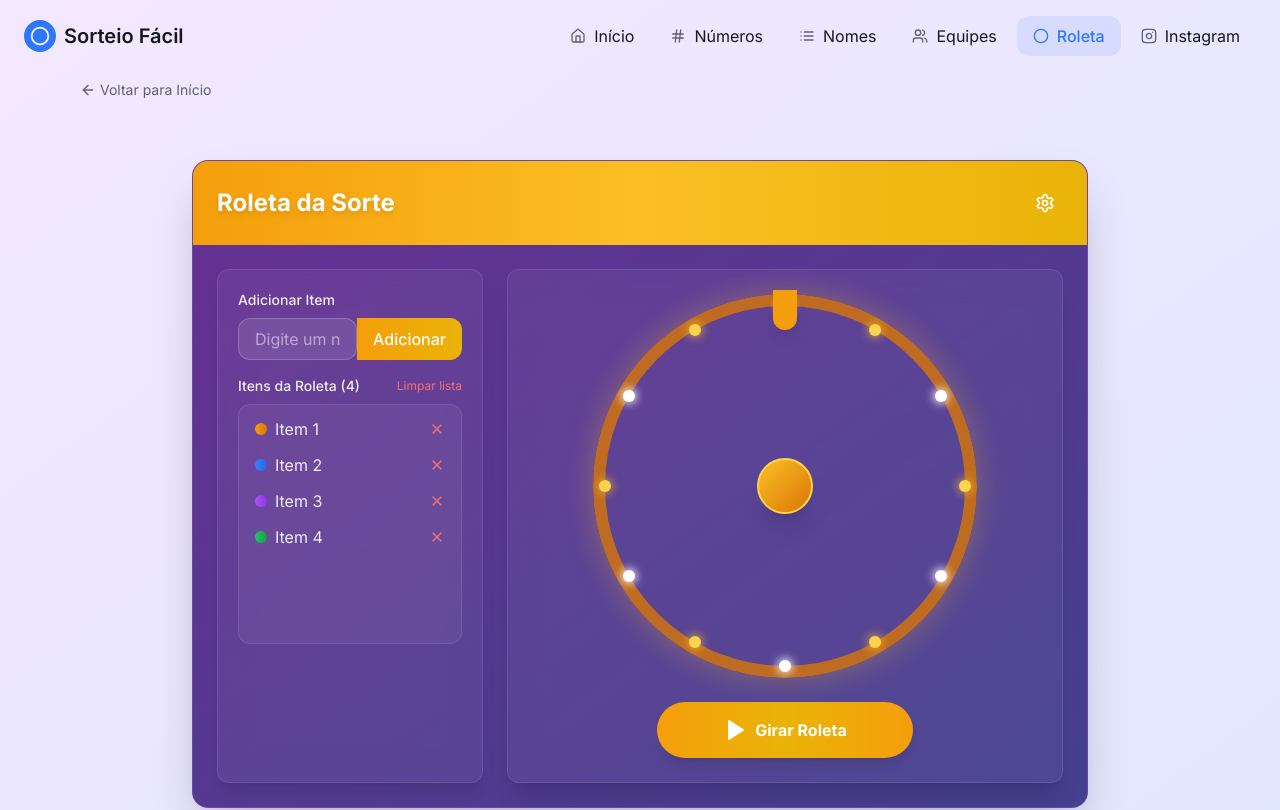
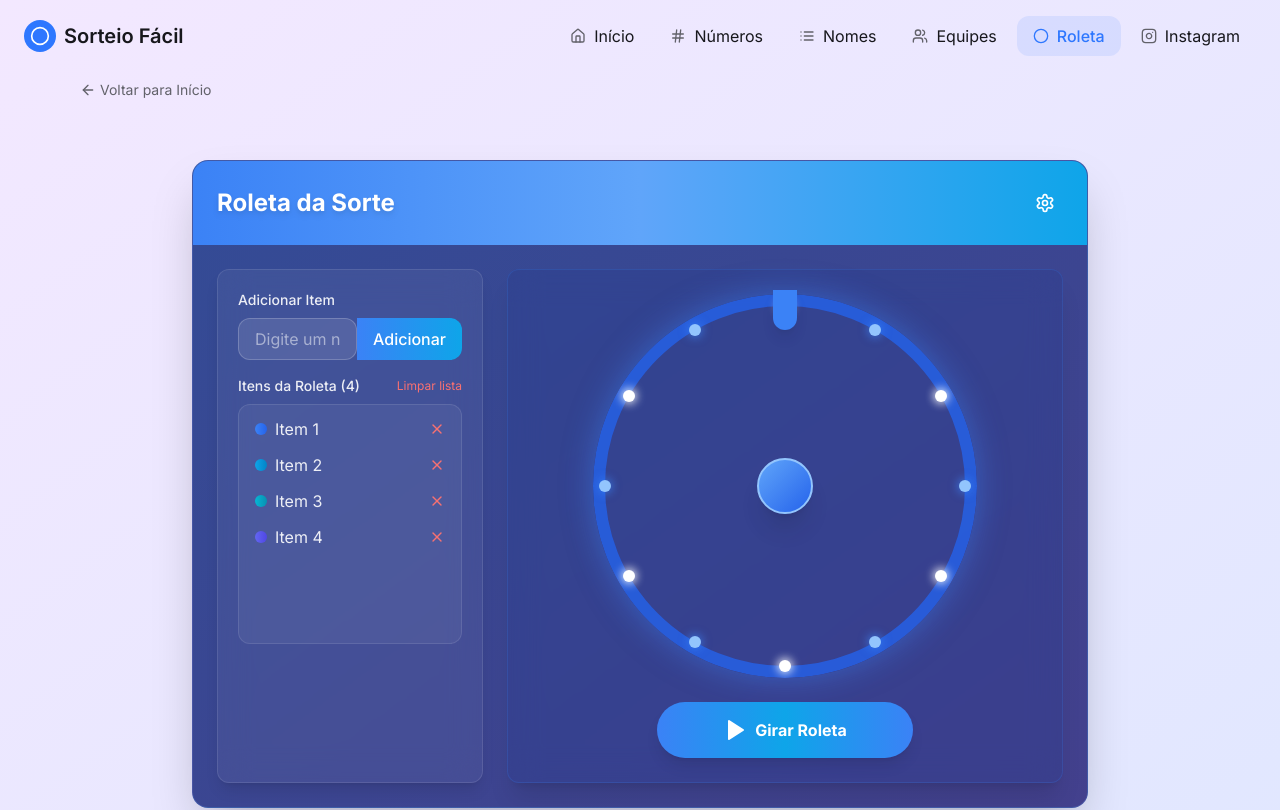
Before and after one commit to ivancrp/sorteo-facil, a React (Vite) app: page /sorteio/roleta in a window 1280 px wide. Shown: the top 810 px of the page. Built offline with nearby package versions, Linux system fonts and the light colour scheme.

Commit message:
Refactor Roulette component
Update the styling of the roulette wheel component, using a blue color scheme.

```diff
--- a/src/components/Roulette.tsx
+++ b/src/components/Roulette.tsx
@@ -1,3 +1,4 @@
+
 import { useState, useRef, useEffect } from 'react';
 import { toast } from "sonner";
 import { Upload, X, Play, Settings, RefreshCw } from 'lucide-react';
@@ -72,12 +73,12 @@ const Roulette = ({
 
   const getItemColor = (index: number) => {
     const colors = [
-      { bg: 'bg-gradient-to-r from-amber-500 to-amber-600', text: 'text-white' },
       { bg: 'bg-gradient-to-r from-blue-500 to-blue-600', text: 'text-white' },
-      { bg: 'bg-gradient-to-r from-purple-500 to-purple-600', text: 'text-white' },
-      { bg: 'bg-gradient-to-r from-green-500 to-green-600', text: 'text-white' },
-      { bg: 'bg-gradient-to-r from-red-500 to-red-600', text: 'text-white' },
-      { bg: 'bg-gradient-to-r from-pink-500 to-pink-600', text: 'text-white' },
+      { bg: 'bg-gradient-to-r from-sky-500 to-sky-600', text: 'text-white' },
+      { bg: 'bg-gradient-to-r from-cyan-500 to-cyan-600', text: 'text-white' },
+      { bg: 'bg-gradient-to-r from-indigo-500 to-indigo-600', text: 'text-white' },
+      { bg: 'bg-gradient-to-r from-blue-400 to-blue-500', text: 'text-white' },
+      { bg: 'bg-gradient-to-r from-sky-400 to-sky-500', text: 'text-white' },
     ];
     return colors[index % colors.length];
   };
@@ -145,8 +146,8 @@ const Roulette = ({
 
   return (
     <div className="w-full max-w-4xl mx-auto">
-      <div className="bg-gradient-to-br from-purple-900/90 to-indigo-900/90 dark:from-purple-950 dark:to-indigo-950 shadow-2xl rounded-2xl overflow-hidden border border-purple-400/20">
-        <div className="bg-gradient-to-r from-amber-500 via-amber-400 to-yellow-500 p-6 text-white">
+      <div className="bg-gradient-to-br from-blue-900/90 to-indigo-900/90 dark:from-blue-950 dark:to-indigo-950 shadow-2xl rounded-2xl overflow-hidden border border-blue-400/20">
+        <div className="bg-gradient-to-r from-blue-500 via-blue-400 to-sky-500 p-6 text-white">
           <div className="flex items-center justify-between">
             <h2 className="text-2xl font-bold drop-shadow-md">Roleta da Sorte</h2>
             <button
@@ -160,7 +161,7 @@ const Roulette = ({
 
         {showSettings && (
           <div className="m-6 p-4 bg-white/5 backdrop-blur-lg rounded-lg animate-fade-in border border-white/10">
-            <h3 className="font-medium mb-3 text-amber-300">Configurações</h3>
+            <h3 className="font-medium mb-3 text-blue-300">Configurações</h3>
 
             <div className="grid grid-cols-1 md:grid-cols-2 gap-4">
               <div>
@@ -169,7 +170,7 @@ const Roulette = ({
                   type="number"
                   value={spinDuration}
                   onChange={(e) => setSpinDuration(Math.max(1, parseInt(e.target.value) || 5))}
-                  className="form-input w-full rounded-lg bg-white/10 border-white/20 text-white focus:ring-amber-500"
+                  className="form-input w-full rounded-lg bg-white/10 border-white/20 text-white focus:ring-blue-500"
                   min="1"
                   max="10"
                 />
@@ -216,7 +217,7 @@ const Roulette = ({
                 <button
                   onClick={handleAddItem}
                   disabled={isSpinning}
-                  className="px-4 py-2 bg-gradient-to-r from-amber-500 to-yellow-500 text-white rounded-r-lg disabled:opacity-50 font-medium hover:from-amber-600 hover:to-yellow-600"
+                  className="px-4 py-2 bg-gradient-to-r from-blue-500 to-sky-500 text-white rounded-r-lg disabled:opacity-50 font-medium hover:from-blue-600 hover:to-sky-600"
                 >
                   Adicionar
                 </button>
@@ -269,22 +270,22 @@ const Roulette = ({
           </div>
 
           <div className="flex flex-col items-center justify-center md:col-span-2">
-            <div className="relative bg-white/5 backdrop-blur-lg rounded-xl shadow-xl p-6 border border-white/10 w-full">
+            <div className="relative bg-blue-900/20 backdrop-blur-lg rounded-xl shadow-xl p-6 border border-blue-500/20 w-full">
               <div className="relative w-full mx-auto aspect-square max-w-96 mb-6">
                 <div className="absolute top-0 left-1/2 transform -translate-x-1/2 -mt-1 z-20">
-                  <div className="w-6 h-10 bg-amber-500 rounded-b-full shadow-lg"></div>
+                  <div className="w-6 h-10 bg-blue-500 rounded-b-full shadow-lg"></div>
                 </div>
 
                 <div
                   ref={wheelRef}
-                  className="absolute inset-0 rounded-full overflow-hidden shadow-[0_0_30px_rgba(251,191,36,0.3)] transition-all"
+                  className="absolute inset-0 rounded-full overflow-hidden shadow-[0_0_30px_rgba(59,130,246,0.5)] transition-all"
                   style={{
                     transform: `rotate(${rotation}deg)`,
                     transition: `transform ${spinDuration}s cubic-bezier(0.2, 0.8, 0.3, 1)`,
                     backfaceVisibility: 'hidden',
                   }}
                 >
-                  <div className="absolute inset-0 rounded-full border-[12px] border-amber-600/80 z-10"></div>
+                  <div className="absolute inset-0 rounded-full border-[12px] border-blue-600/80 z-10"></div>
 
                   {items.length > 0 ? (
                     items.map((item, index) => {
@@ -319,21 +320,21 @@ const Roulette = ({
                       );
                     })
                   ) : (
-                    <div className="w-full h-full bg-gradient-to-br from-gray-700/50 to-gray-900/50 flex items-center justify-center">
+                    <div className="w-full h-full bg-gradient-to-br from-blue-700/50 to-blue-900/50 flex items-center justify-center">
                       <p className="text-white/70 text-lg font-medium">Adicione itens</p>
                     </div>
                   )}
 
-                  <div className="absolute top-1/2 left-1/2 transform -translate-x-1/2 -translate-y-1/2 w-14 h-14 bg-gradient-to-br from-amber-400 to-amber-600 rounded-full z-20 flex items-center justify-center shadow-xl border-2 border-amber-300"></div>
+                  <div className="absolute top-1/2 left-1/2 transform -translate-x-1/2 -translate-y-1/2 w-14 h-14 bg-gradient-to-br from-blue-400 to-blue-600 rounded-full z-20 flex items-center justify-center shadow-xl border-2 border-blue-300"></div>
 
                   {[...Array(12)].map((_, i) => (
                     <div
                       key={i}
-                      className={`absolute w-3 h-3 rounded-full transform -translate-x-1/2 -translate-y-1/2 z-20 ${i % 2 === 0 ? 'bg-amber-300' : 'bg-white'}`}
+                      className={`absolute w-3 h-3 rounded-full transform -translate-x-1/2 -translate-y-1/2 z-20 ${i % 2 === 0 ? 'bg-blue-300' : 'bg-white'}`}
                       style={{
                         left: `${50 + 47 * Math.cos((i * 30 * Math.PI) / 180)}%`,
                         top: `${50 + 47 * Math.sin((i * 30 * Math.PI) / 180)}%`,
-                        boxShadow: i % 2 === 0 ? '0 0 8px 2px rgba(251,191,36,0.6)' : '0 0 8px 2px rgba(255,255,255,0.8)'
+                        boxShadow: i % 2 === 0 ? '0 0 8px 2px rgba(59,130,246,0.6)' : '0 0 8px 2px rgba(255,255,255,0.8)'
                       }}
                     ></div>
                   ))}
@@ -343,7 +344,7 @@ const Roulette = ({
               <button
                 onClick={spinWheel}
                 disabled={isSpinning || items.length < 2}
-                className="mt-4 px-8 py-4 bg-gradient-to-r from-amber-500 via-yellow-500 to-amber-500 hover:from-amber-600 hover:via-yellow-600 hover:to-amber-600 text-white font-bold rounded-full shadow-lg transition-all transform hover:scale-105 active:scale-95 disabled:opacity-50 disabled:hover:scale-100 w-full max-w-64 mx-auto flex items-center justify-center relative z-20"
+                className="mt-4 px-8 py-4 bg-gradient-to-r from-blue-500 via-sky-500 to-blue-500 hover:from-blue-600 hover:via-sky-600 hover:to-blue-600 text-white font-bold rounded-full shadow-lg transition-all transform hover:scale-105 active:scale-95 disabled:opacity-50 disabled:hover:scale-100 w-full max-w-64 mx-auto flex items-center justify-center relative z-20"
               >
                 {isSpinning ? (
                   <>
@@ -370,7 +371,7 @@ const Roulette = ({
         <div className="text-center py-8">
           <p className="text-sm text-muted-foreground mb-4">O item sorteado foi:</p>
           {winner && (
-            <div className="text-4xl font-bold text-transparent bg-clip-text bg-gradient-to-r from-amber-500 via-yellow-400 to-amber-500 animate-scale-up">
+            <div className="text-4xl font-bold text-transparent bg-clip-text bg-gradient-to-r from-blue-500 via-sky-400 to-blue-500 animate-scale-up">
               {winner}
             </div>
           )}
@@ -392,7 +393,7 @@ const Roulette = ({
                 setShowResult(false);
                 setTimeout(() => spinWheel(), 300);
               }}
-              className="inline-flex items-center justify-center px-4 py-2 rounded-lg bg-gradient-to-r from-amber-500 to-yellow-500 text-white hover:from-amber-600 hover:to-yellow-600 transition-colors"
+              className="inline-flex items-center justify-center px-4 py-2 rounded-lg bg-gradient-to-r from-blue-500 to-sky-500 text-white hover:from-blue-600 hover:to-sky-600 transition-colors"
             >
               <Play className="w-4 h-4 mr-2" fill="currentColor" />
               Girar Novamente
```
